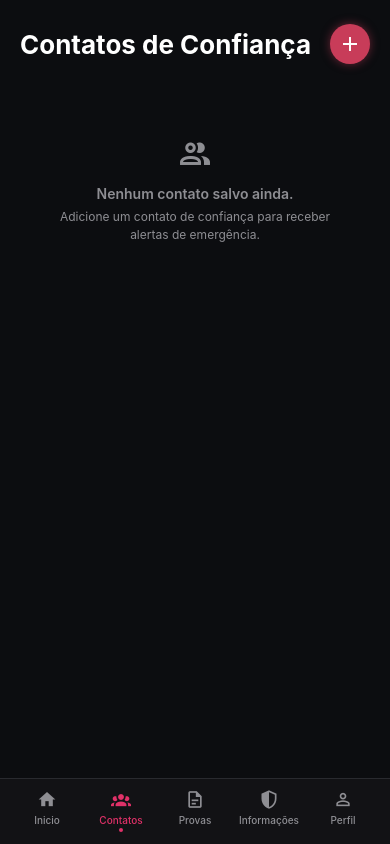
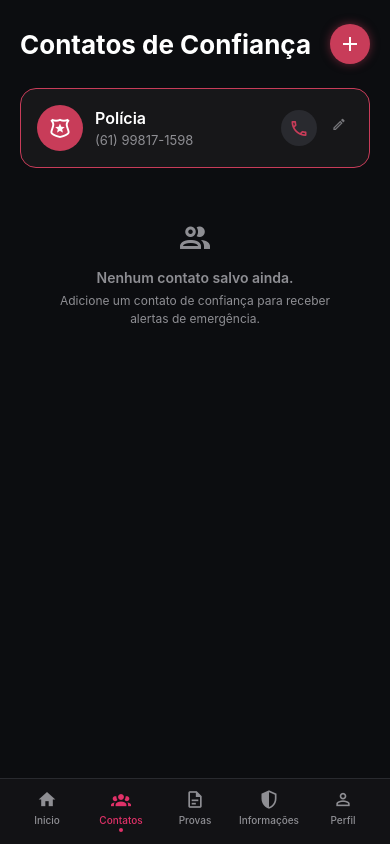
Before and after one commit to GuilhermeChedid/guardia-app, a React Native app: screen /Contatos in a window 390 px wide. Built offline with nearby package versions, Linux system fonts and the light colour scheme; no server answers.

Commit message:
atualização ctt policia

```diff
--- a/src/telas/Contatos/contatos.js
+++ b/src/telas/Contatos/contatos.js
@@ -24,11 +24,21 @@ import { useUserProfile } from '../../context/UserProfileContext';
 import api from '../../services/api';
 import { phoneMask } from '../../utils/masks';
 
+const POLICE_CONTACT_STORAGE_KEY = '@guardia/police-contact';
+const DEFAULT_POLICE_CONTACT = {
+    name: 'Polícia',
+    relation: '',
+    phone: '61998171598',
+};
+
 export default function ContatosScreen() {
     const navigation = useNavigation();
     const { colors } = useTheme();
     const { refreshProfile } = useUserProfile();
     const [contacts, setContacts] = useState([]);
+    const [policeContact, setPoliceContact] = useState(DEFAULT_POLICE_CONTACT);
+    const [isPoliceEditVisible, setPoliceEditVisible] = useState(false);
+    const [policePhone, setPolicePhone] = useState(DEFAULT_POLICE_CONTACT.phone);
 
     // Modal states
     const [isAddVisible, setAddVisible] = useState(false);
@@ -55,6 +65,12 @@ export default function ContatosScreen() {
 
     const loadContacts = useCallback(async () => {
         try {
+            const storedPoliceContact = await AsyncStorage.getItem(POLICE_CONTACT_STORAGE_KEY);
+            if (storedPoliceContact) {
+                const savedContact = JSON.parse(storedPoliceContact);
+                setPoliceContact({ ...DEFAULT_POLICE_CONTACT, ...savedContact });
+                setPolicePhone(savedContact.phone || DEFAULT_POLICE_CONTACT.phone);
+            }
             const storedUser = await AsyncStorage.getItem('@guardia/auth_user');
             const user = storedUser ? JSON.parse(storedUser) : null;
             if (!user?.id) return;
@@ -73,6 +89,20 @@ export default function ContatosScreen() {
             showFeedback(error.response?.data?.message || 'Não foi possível carregar os contatos.', 'error');
         }
     }, [showFeedback]);
+
+    const savePoliceContact = async () => {
+        const normalizedPhone = policePhone.replace(/\D/g, '');
+        if (!normalizedPhone) {
+            showFeedback('Informe um número válido para o contato de polícia.', 'error');
+            return;
+        }
+
+        const updatedContact = { ...policeContact, phone: normalizedPhone };
+        await AsyncStorage.setItem(POLICE_CONTACT_STORAGE_KEY, JSON.stringify(updatedContact));
+        setPoliceContact(updatedContact);
+        setPoliceEditVisible(false);
+        showFeedback('Contato de polícia atualizado.');
+    };
 
     useFocusEffect(useCallback(() => {
         loadContacts();
@@ -244,6 +274,39 @@ export default function ContatosScreen() {
         </View>
     );
 
+    const renderPoliceContact = () => (
+        <View style={[styles.contactCard, styles.policeContactCard, { backgroundColor: colors.surface, borderColor: '#C83C59' }]}>
+            <View style={[styles.avatar, { backgroundColor: '#C83C59' }]}>
+                <MaterialCommunityIcons name="police-badge-outline" size={23} color="#FFFFFF" />
+            </View>
+            <View style={styles.contactInfo}>
+                <Text style={[styles.contactName, { color: colors.text }]}>{policeContact.name}</Text>
+                <Text style={[styles.contactDetails, { color: colors.muted }]}>
+                    {phoneMask(policeContact.phone)}
+                </Text>
+            </View>
+            <View style={styles.actionButtons}>
+                <Pressable
+                    style={[styles.iconBtn, { backgroundColor: colors.border }]}
+                    onPress={() => callContact(policeContact)}
+                    accessibilityLabel="Ligar para a polícia"
+                >
+                    <MaterialCommunityIcons name="phone-outline" size={20} color="#C83C59" />
+                </Pressable>
+                <Pressable
+                    style={styles.editPoliceButton}
+                    onPress={() => {
+                        setPolicePhone(policeContact.phone);
+                        setPoliceEditVisible(true);
+                    }}
+                    accessibilityLabel="Editar contato de polícia"
+                >
+                    <MaterialCommunityIcons name="pencil-outline" size={15} color={colors.muted} />
+                </Pressable>
+            </View>
+        </View>
+    );
+
     const renderAlertButton = () => (
         <Animated.View style={{ transform: [{ scale: alertScaleAnim }] }}>
             <Pressable
@@ -292,6 +355,8 @@ export default function ContatosScreen() {
                     </View>
                 )}
 
+                {renderPoliceContact()}
+
                 {/* Lista de Contatos */}
                 <FlatList
                     data={contacts}
@@ -316,7 +381,34 @@ export default function ContatosScreen() {
                 <BottomNav active="Contatos" />
             </View>
 
-            {/* Modal: Novo Contato */}
+                <Modal visible={isPoliceEditVisible} transparent animationType="slide">
+                    <View style={styles.modalOverlay}>
+                        <KeyboardAvoidingView behavior={Platform.OS === 'ios' ? 'padding' : undefined} style={styles.keyboardAvoid}>
+                            <View style={[styles.bottomSheet, { backgroundColor: colors.surface }]}>
+                                <View style={styles.dragIndicator} />
+                                <Text style={[styles.modalTitle, { color: colors.text }]}>Editar contato de polícia</Text>
+                                <TextInput
+                                    value={policePhone}
+                                    onChangeText={(value) => setPolicePhone(phoneMask(value))}
+                                    style={[styles.input, { backgroundColor: colors.input, color: colors.text, borderColor: colors.border }]}
+                                    placeholder="Telefone"
+                                    placeholderTextColor={colors.muted}
+                                    keyboardType="phone-pad"
+                                />
+                                <View style={styles.modalActions}>
+                                    <Pressable style={[styles.cancelBtn, { backgroundColor: colors.border }]} onPress={() => setPoliceEditVisible(false)}>
+                                        <Text style={styles.cancelBtnText}>Cancelar</Text>
+                                    </Pressable>
+                                    <Pressable style={styles.primaryBtn} onPress={savePoliceContact}>
+                                        <Text style={styles.primaryBtnText}>Salvar</Text>
+                                    </Pressable>
+                                </View>
+                            </View>
+                        </KeyboardAvoidingView>
+                    </View>
+                </Modal>
+
+                {/* Modal: Novo Contato */}
             <Modal visible={isAddVisible} transparent animationType="slide">
                 <View style={styles.modalOverlay}>
                     <KeyboardAvoidingView behavior={Platform.OS === 'ios' ? 'padding' : undefined} style={styles.keyboardAvoid}>
@@ -532,6 +624,11 @@ const styles = StyleSheet.create({
         padding: 16,
         marginBottom: 12,
     },
+    policeContactCard: {
+        borderWidth: 1,
+        marginHorizontal: 20,
+        marginBottom: 4,
+    },
     avatar: {
         width: 46,
         height: 46,
@@ -569,6 +666,13 @@ const styles = StyleSheet.create({
         backgroundColor: '#2C2C2E',
         alignItems: 'center',
         justifyContent: 'center',
+    },
+    editPoliceButton: {
+        width: 28,
+        height: 28,
+        alignItems: 'center',
+        justifyContent: 'center',
+        opacity: 0.8,
     },
     alertBtn: {
         flexDirection: 'row',
--- a/src/telas/Home/Home.js
+++ b/src/telas/Home/Home.js
@@ -17,6 +17,7 @@ const CARDS = [
     { title: 'Guardar Evidência', subtitle: 'Seguro e criptografado', color: '#EB5757', bg: 'rgba(235,87,87,0.12)', icon: 'record-circle' },
     { title: 'Conteúdo Informativo', subtitle: 'Apoio e emergências', color: '#27AE60', bg: 'rgba(39,174,96,0.12)', icon: 'shield-half-full' },
 ];
+const POLICE_CONTACT_STORAGE_KEY = '@guardia/police-contact';
 
 const getInitials = (value = '') => value
     .trim()
@@ -94,7 +95,11 @@ export default function HomeScreen() {
                 accuracy,
             });
 
-            const testPhone = process.env.EXPO_PUBLIC_SOS_TEST_PHONE || '+5561998171598';
+            const storedPoliceContact = await AsyncStorage.getItem(POLICE_CONTACT_STORAGE_KEY);
+            const policeContact = storedPoliceContact ? JSON.parse(storedPoliceContact) : null;
+            const testPhone = policeContact?.phone
+                || process.env.EXPO_PUBLIC_SOS_TEST_PHONE
+                || '+5561998171598';
             const phoneUrl = `tel:${testPhone}`;
             const callOpened = Platform.OS !== 'web' && await Linking.canOpenURL(phoneUrl);
             if (callOpened) {
```
